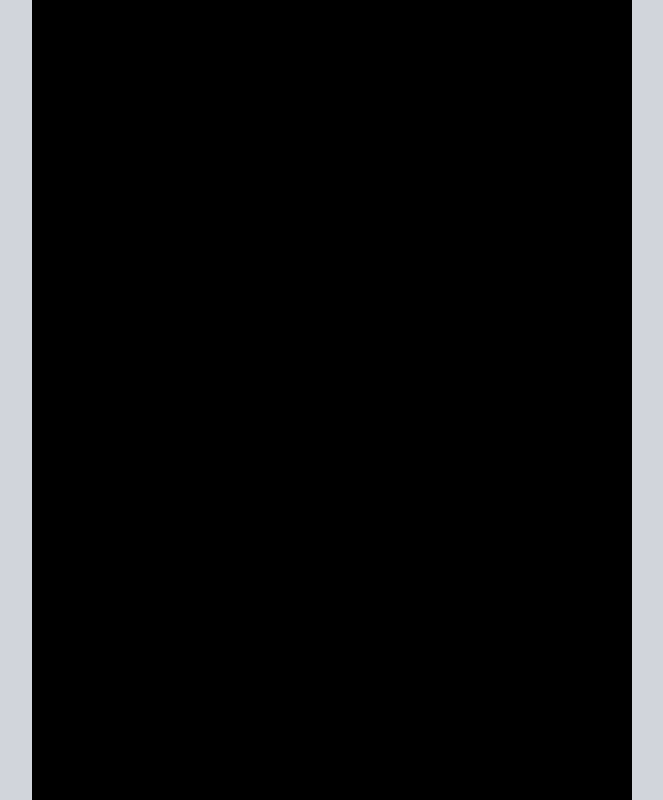
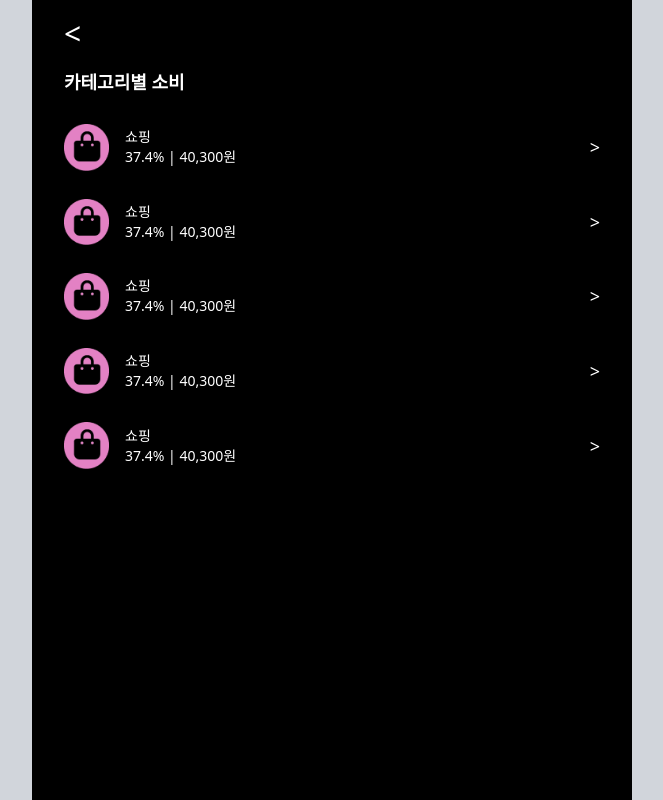
Before and after one commit to FITS-U/FitsU_FE, a Next.js app: page /categories in a window 1280 px wide. Before the commit this address had no page. Shown: the whole page, without its empty margins (308-971 px from the left). Built offline with nearby package versions, Linux system fonts and the light colour scheme.

Commit message:
feat: 카테고리별 소비 페이지

```diff
--- /dev/null
+++ b/src/app/categories/components/EachCategory.tsx
@@ -0,0 +1,18 @@
+import Image from "next/image";
+
+const EachCategory = () => {
+  return (
+    <div className="mt-7 flex items-center justify-between text-sm">
+      <div className="flex items-center justify-between">
+        <Image width={45} height={45} src="/icons/shopping.png" alt="쇼핑 카테고리 로고"/>
+        <span className="ml-4">
+          <div>쇼핑</div>
+          <div>37.4% | 40,300원</div>
+        </span>
+      </div>
+      <span className="text-lg">&gt;</span>
+    </div>
+  );
+};
+
+export default EachCategory;
--- /dev/null
+++ b/src/app/categories/page.tsx
@@ -0,0 +1,18 @@
+import Link from "next/link";
+import EachCategory from "./components/EachCategory";
+
+const Categories = () => {
+  return (
+    <div className="px-8 py-4 text-white">
+      <Link href="/my-spend" className="text-3xl">&lt;</Link>
+      <div className="my-4 text-lg font-bold">카테고리별 소비</div>
+      <EachCategory />
+      <EachCategory />
+      <EachCategory />
+      <EachCategory />
+      <EachCategory />
+    </div>
+  );
+};
+
+export default Categories;
--- a/src/app/my-spend/components/TopSpendingCategory.tsx
+++ b/src/app/my-spend/components/TopSpendingCategory.tsx
@@ -1,9 +1,14 @@
+import Image from "next/image";
+
 const TopSpendingCategory = () => {
   return (
-    <div className="bg-box-color w-60 mt-5 p-5 rounded-[16px]">
-      <div>이 달의 최고 소비</div>
-      <div>쇼핑</div>
-      <div>더 보기</div>
+    <div className="bg-box-color w-60 mt-5 p-5 rounded-[16px] flex items-center justify-between">
+      <span>
+        <div>이 달의 최고 소비</div>
+        <div>쇼핑</div>
+        <div>더 보기 &gt;</div>
+      </span>
+        <Image width={50} height={50} src="/icons/shopping.png" alt="쇼핑 카테고리 로고"/>
     </div>
   );
 };
--- a/src/app/my-spend/page.tsx
+++ b/src/app/my-spend/page.tsx
@@ -1,16 +1,17 @@
 import DailySpending from "./components/DailySpending";
 import TopSpendingCategory from "./components/TopSpendingCategory";
+import Link from "next/link";
 
-const Consumption = () => {
+const MySpend = () => {
   return (
   <div className="text-white p-8">
     <div className="font-semibold">11월</div>
     <div className="text-2xl font-semibold">300,000원</div>
-    <TopSpendingCategory/>
+    <Link href="/categories"><TopSpendingCategory/></Link>
     <DailySpending />
     <DailySpending />
     <DailySpending />
   </div>);
 }
 
-export default Consumption;
+export default MySpend;
```
Also changed, not shown: public/icons/shopping.png (added).
